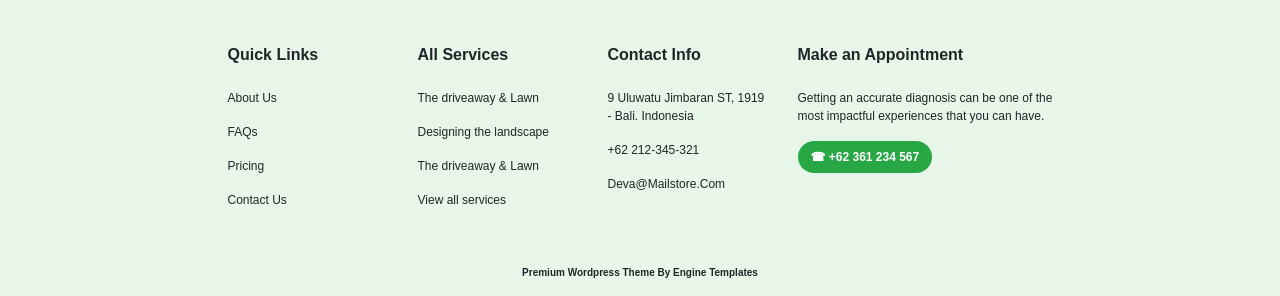
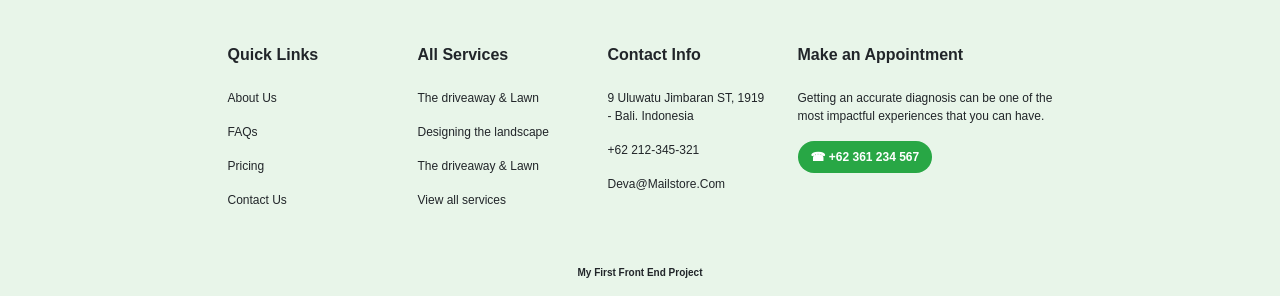
Before and after one commit to MU2005/Front-End-Project-1, a plain HTML site: page index.html in a window 1280 px wide. Shown: the part 3568-3864 px from the top of the page. Drawn offline with nearby package versions, Linux system fonts and the light colour scheme.

Commit message:
Update index.html

```diff
--- a/index.html
+++ b/index.html
@@ -421,7 +421,7 @@
 
     <footer>
         <div class="container text-center mt-1">
-            <p style="font-size: 10px;"><b>Premium Wordpress Theme By Engine Templates</b></p>
+            <p style="font-size: 10px;"><b>My First Front End Project</b></p>
         </div>
     </footer>
 
```
